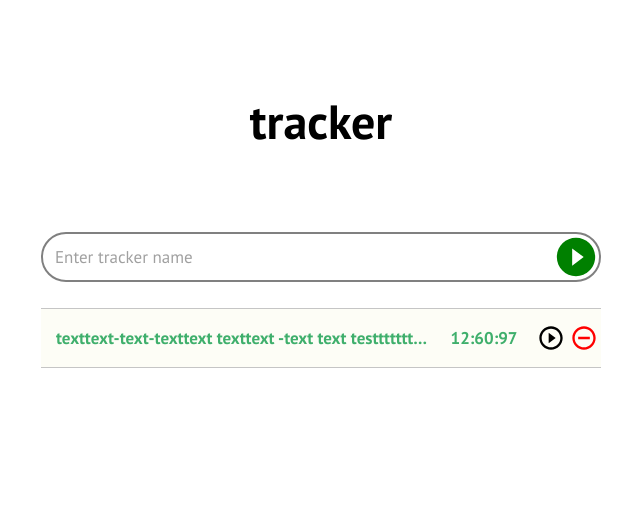
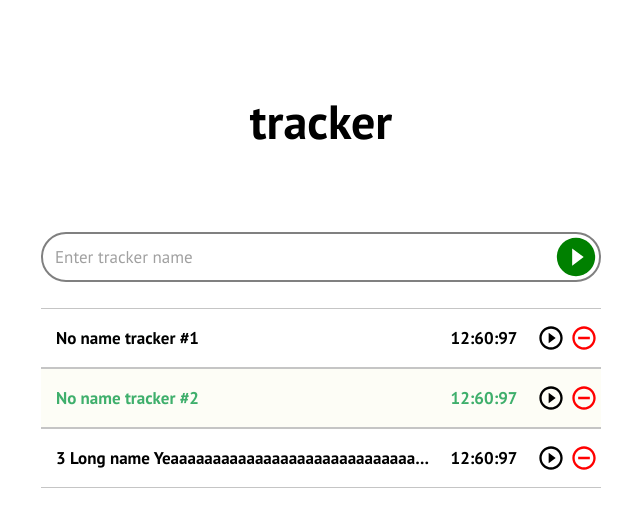
Before and after one commit to VSerj/tracker, a React (Create React App) app: page / in a window 1280 px wide. Shown: the top 508 px of the page, without its empty margins (319-959 px from the left). Built offline with nearby package versions, Linux system fonts and the light colour scheme.

Commit message:
add Redux && react-redux lib; create store

```diff
--- a/package.json
+++ b/package.json
@@ -11,7 +11,9 @@
     "node-sass": "4.14.1",
     "react": "^17.0.2",
     "react-dom": "^17.0.2",
+    "react-redux": "^7.2.4",
     "react-scripts": "4.0.3",
+    "redux": "^4.1.0",
     "web-vitals": "^1.0.1"
   },
   "scripts": {
--- a/src/components/TrackerItem/TrackerItem.js
+++ b/src/components/TrackerItem/TrackerItem.js
@@ -3,13 +3,10 @@ import IconPlayCircleOutline from '../IconPlayCircleOutline';
 import IconRemoveCircleOutline from '../IconRemoveCircleOutline';
 import s from './TrackerItem.module.scss';
 
-const TrackerItem = () => {
+const TrackerItem = ({ text, started }) => {
   return (
-    <li className={`${s.item} ${s.isStarted}`}>
-      <p className={s.elem}>
-        texttext-text-texttext texttext -text text
-        testttttttttttttttttttttttttttttttt
-      </p>
+    <li className={`${s.item} ${started ? s.isStarted : ''}`}>
+      <p className={s.elem}>{text}</p>
       <time className={s.elem}>12:60:97</time>
       <div className={`${s.btnsWrapper} ${s.elem}`}>
         <Button>
--- a/src/components/TrackerLIst/TrackerList.js
+++ b/src/components/TrackerLIst/TrackerList.js
@@ -1,11 +1,16 @@
+import { useSelector } from 'react-redux';
 import TrackerItem from '../TrackerItem/TrackerItem';
-import s from './TrackerList.module.scss'
+import s from './TrackerList.module.scss';
 
 const TrackerList = () => {
+  const trackers = useSelector(state => state);
+  console.log(trackers);
   return (
-      <ul className={s.list}>
-        <TrackerItem />
-      </ul>
+    <ul className={s.list}>
+      {trackers.map(({ id, text, started }) => (
+        <TrackerItem key={id} text={text} started={started} />
+      ))}
+    </ul>
   );
 };
 
--- a/src/index.js
+++ b/src/index.js
@@ -1,12 +1,16 @@
 import React from 'react';
 import ReactDOM from 'react-dom';
+import { Provider } from 'react-redux';
 
 import App from './App';
-import './scss/index.scss'
+import store from './store/store.js'
+import './scss/index.scss';
 
 ReactDOM.render(
   <React.StrictMode>
-    <App />
+    <Provider store={store}>
+      <App />
+    </Provider>
   </React.StrictMode>,
   document.getElementById('root')
 );
--- /dev/null
+++ b/src/store/constants.js
@@ -0,0 +1,3 @@
+export const TRACKER_ADD = 'trackerAdd';
+export const TRACKER_DEL = 'trackerDelete';
+export const TRACKER_STARTED = 'trackerStarted';
--- /dev/null
+++ b/src/store/reducers/reducer.js
@@ -0,0 +1,57 @@
+import { TRACKER_ADD, TRACKER_STARTED, TRACKER_DEL } from './../constants.js';
+
+const makeIdGenerator =
+  (idCounter = 4) =>
+  () =>
+    (idCounter += 1);
+const setId = makeIdGenerator();
+
+const initState = [
+  {
+    id: 0,
+    text: 'No name tracker #1',
+    started: false,
+  },
+  {
+    id: 1,
+    text: 'No name tracker #2',
+    started: true,
+  },
+  {
+    id: 3,
+    text: '3 Long name Yeaaaaaaaaaaaaaaaaaaaaaaaaaaaaaaaaaaaaaaaaaaaah Tracker',
+    started: false,
+  },
+];
+
+export const reducer = (state = initState, action) => {
+  switch (action.type) {
+    case TRACKER_ADD: {
+      return [
+        {
+          id: setId(),
+          text: action.payload,
+          started: true,
+        },
+        ...state,
+      ];
+    }
+    case TRACKER_DEL: {
+      return state.filter(tracker => tracker.id !== action.payload);
+    }
+    case TRACKER_STARTED: {
+      return state.map(tracker => {
+        if (tracker.id === action.payload) {
+          return {
+            ...tracker,
+            started: !tracker.started,
+          };
+        }
+
+        return tracker;
+      });
+    }
+    default:
+      return state;
+  }
+};
--- /dev/null
+++ b/src/store/store.js
@@ -0,0 +1,13 @@
+import { createStore } from 'redux';
+import { reducer } from './reducers/reducer.js';
+
+let preloadedState;
+const persisteTrackerString = localStorage.getItem('trackers');
+
+if (persisteTrackerString) {
+  preloadedState = JSON.parse(persisteTrackerString);
+}
+
+const store = createStore(reducer, preloadedState);
+
+export default store;
```
Also changed, not shown: 1 other file (tests, documents, lock files or other folders).
